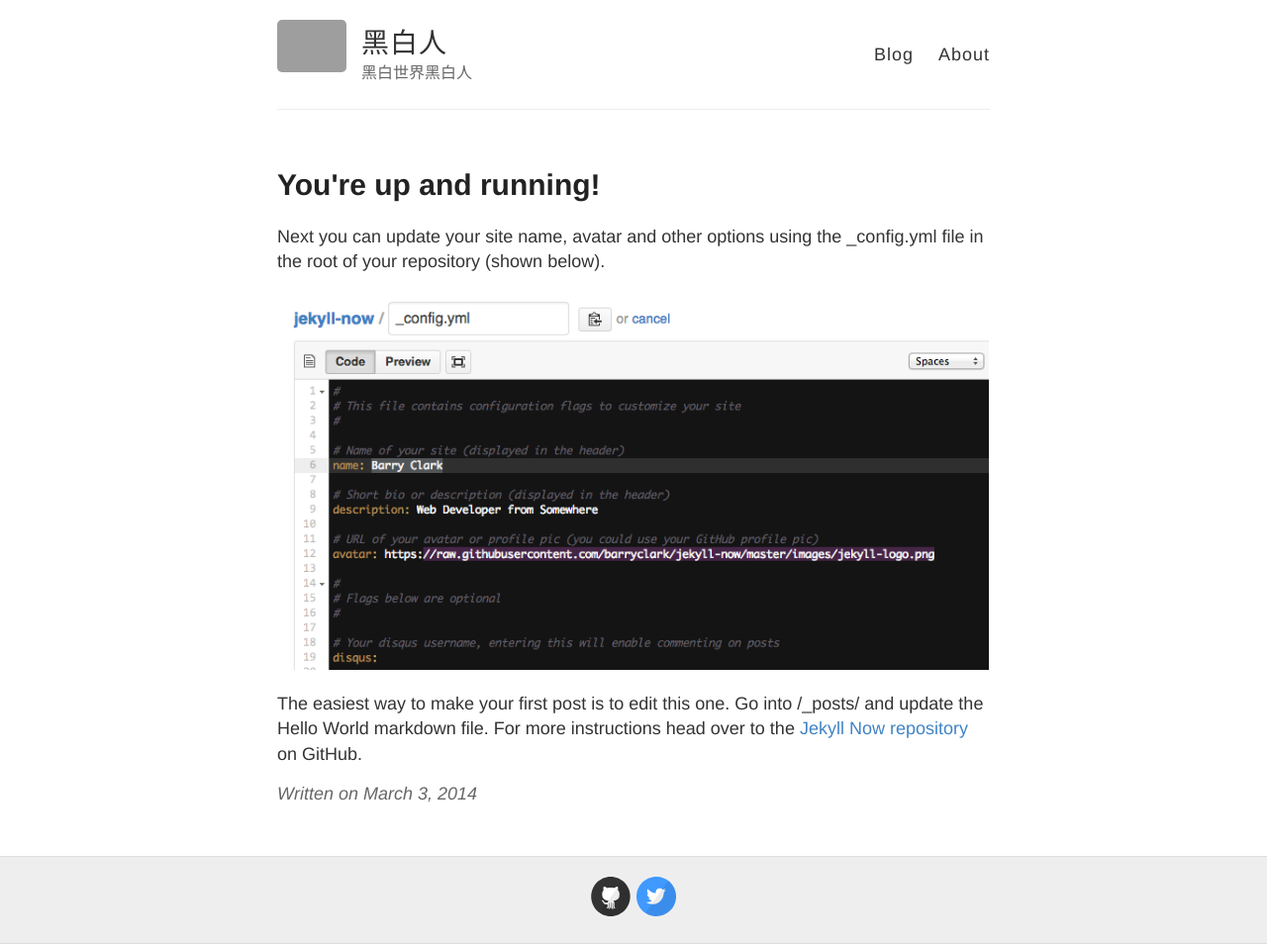
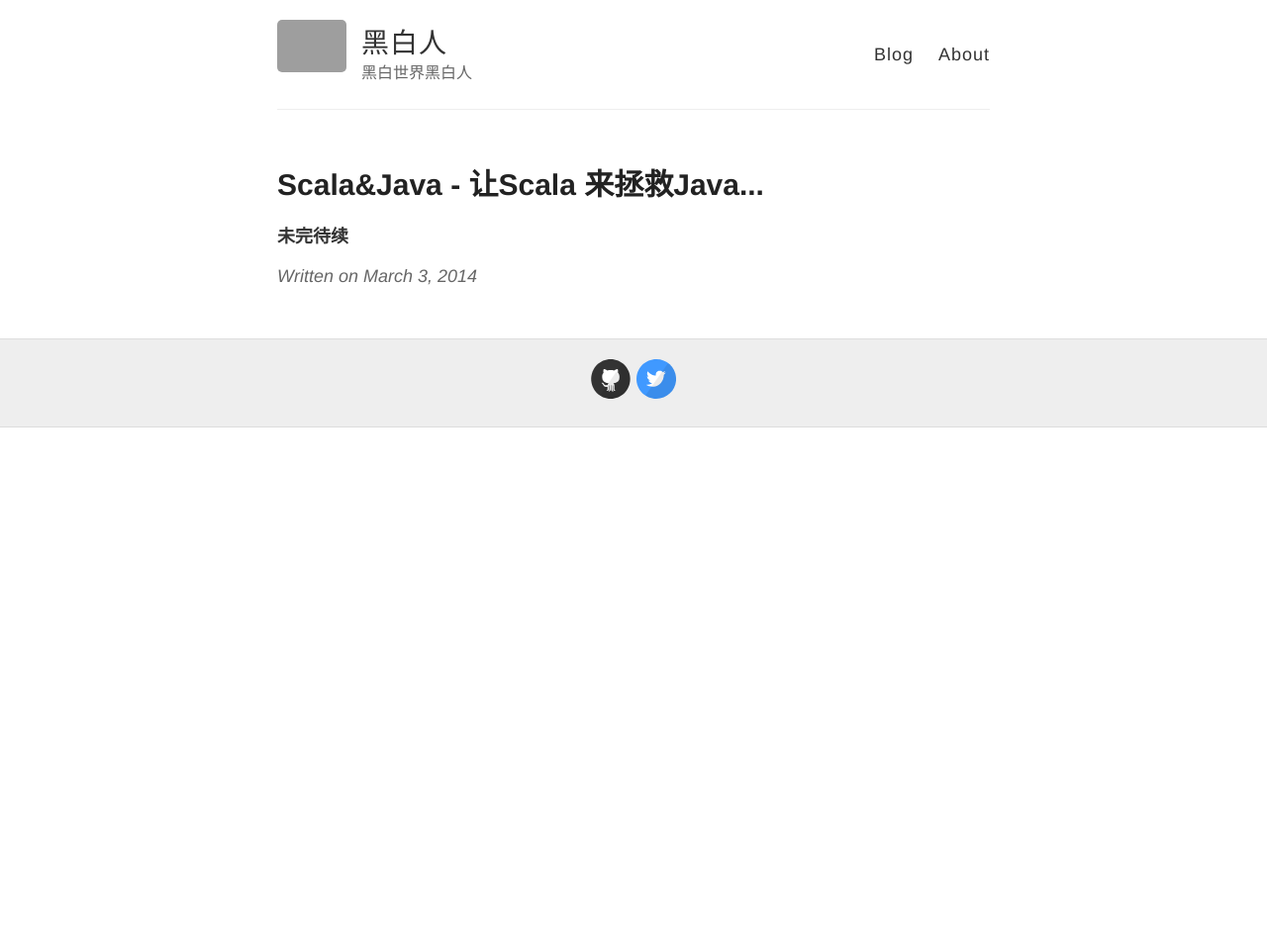
Before and after one commit to bingoyang/bingoyang.github.io, a Jekyll site: the page built from _posts/2014-3-3-Hello-World.md, in a window 1280 px wide. Shown: the whole page at 99% size. Built offline with Jekyll 4.4.1, drawn with Linux system fonts in a browser that asks for light colours; Markdown is read by kramdown in place of the engine named in the settings; after the commit the page ends 900 px from its top, so only the background shows below that; grey boxes are pictures that could not be loaded.

Commit message:
Updated 2014-3-3-Hello-World.md

```diff
--- a/_posts/2014-3-3-Hello-World.md
+++ b/_posts/2014-3-3-Hello-World.md
@@ -1,10 +1,8 @@
 ---
 layout: post
-title: You're up and running!
+title: "Scala&Java - 让Scala 来拯救Java..."
+published: true
 ---
 
-Next you can update your site name, avatar and other options using the _config.yml file in the root of your repository (shown below).
 
-![_config.yml]({{ site.baseurl }}/images/config.png)
-
-The easiest way to make your first post is to edit this one. Go into /_posts/ and update the Hello World markdown file. For more instructions head over to the [Jekyll Now repository](https://github.com/barryclark/jekyll-now) on GitHub.
+**未完待续**
```
